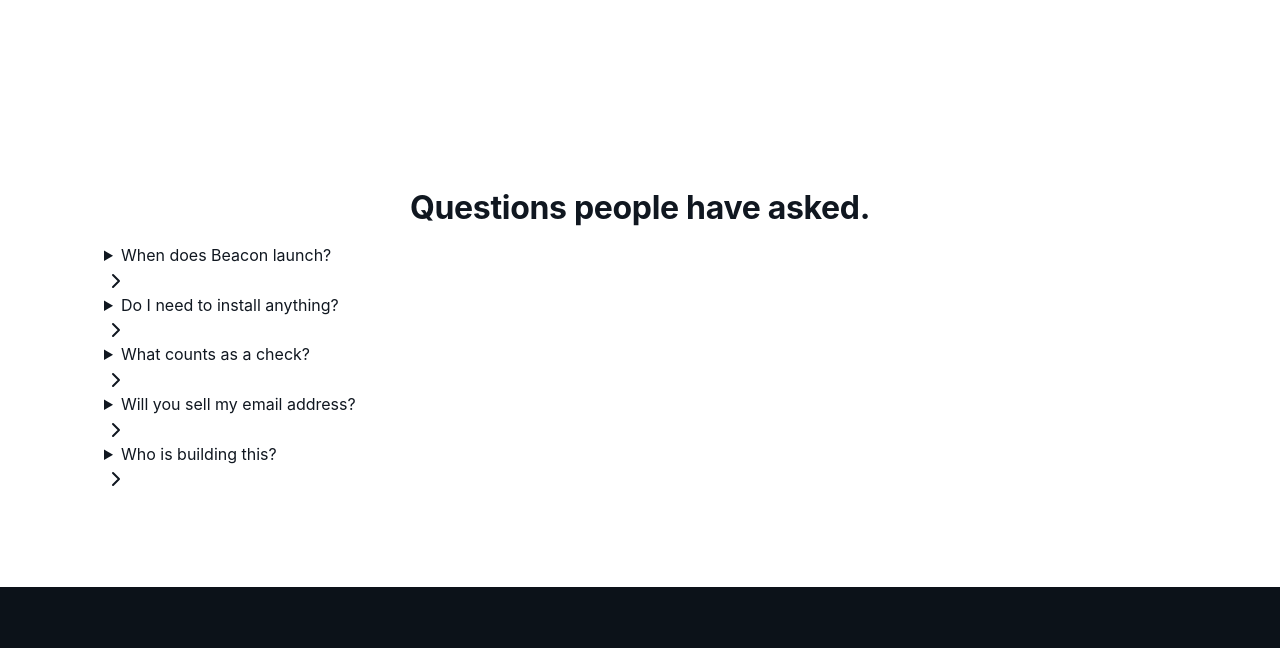
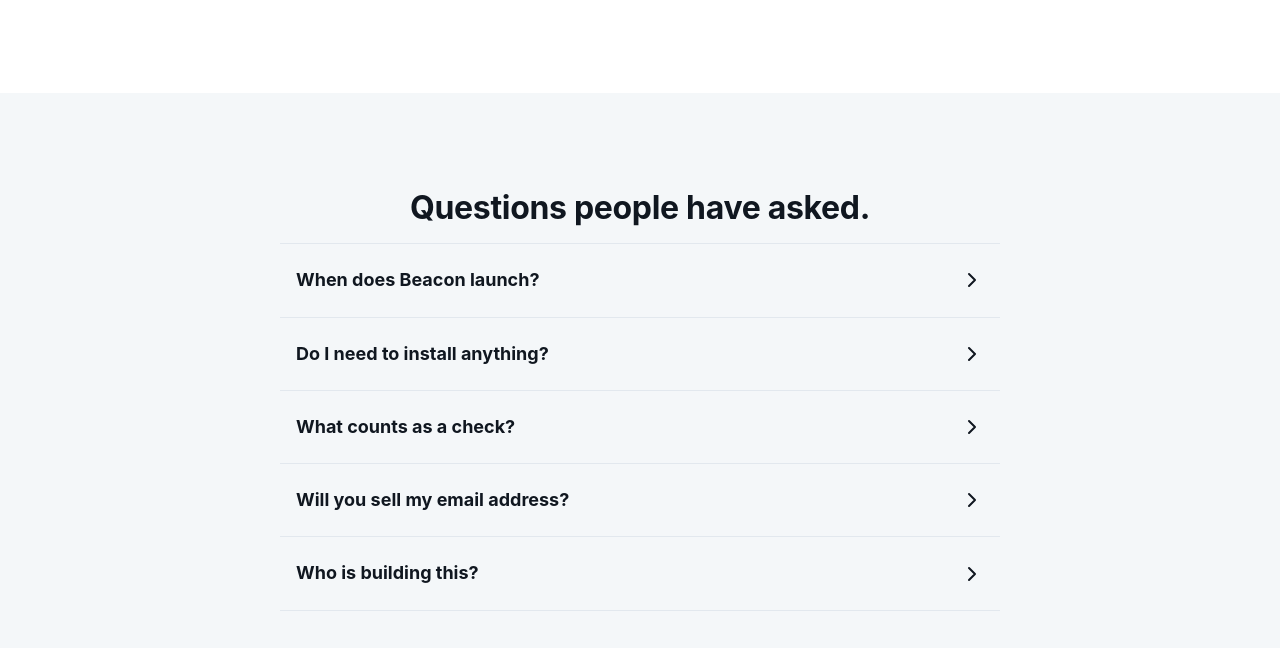
Before and after one commit to rahul-ambarakonda/Clean_Harbours_Demo, a website: page public/index.html in a window 1280 px wide. Shown: the part 2191-2839 px from the top of the page. Drawn offline with Linux system fonts and the light colour scheme.

Commit message:
feat: Add FAQ section styles to public/styles.css

```diff
--- a/public/styles.css
+++ b/public/styles.css
@@ -666,3 +666,72 @@
   padding-top: var(--space-6);
   color: var(--color-ink-faint);
 }
+
+/* Section modifiers */
+.section--sunken {
+  background-color: var(--color-surface-sunken);
+}
+
+/* FAQ List */
+.faq-list {
+  max-width: 720px;
+  margin-left: auto;
+  margin-right: auto;
+}
+
+/* FAQ Item */
+.faq__item {
+  border-top: var(--border);
+}
+
+.faq__item:last-of-type {
+  border-bottom: var(--border); /* Add bottom border to the last item for full separation */
+}
+
+.faq__question {
+  display: flex;
+  justify-content: space-between;
+  align-items: center;
+  width: 100%;
+  padding: var(--space-5) var(--space-4);
+  font-size: var(--text-h3);
+  line-height: var(--line-height-h3);
+  font-weight: var(--font-weight-h3);
+  color: var(--color-ink);
+  cursor: pointer;
+  /* Remove default details marker */
+  list-style: none;
+  /* Ensure minimum touch target size */
+  min-height: 44px;
+}
+
+.faq__question::-webkit-details-marker,
+.faq__question::marker {
+  display: none;
+}
+
+.faq__question:hover,
+.faq__question:focus-visible {
+  outline: 2px solid var(--color-accent); /* Focus ring */
+  outline-offset: 2px;
+}
+
+.faq__item[open] .faq__chevron {
+  transform: rotate(90deg);
+}
+
+.faq__chevron {
+  flex-shrink: 0;
+  transition: transform var(--duration-fast) var(--ease);
+}
+
+.faq__answer {
+  padding: 0 var(--space-4) var(--space-5) var(--space-4);
+  color: var(--color-ink-soft);
+  line-height: var(--line-height-body);
+}
+
+.faq__answer p {
+    margin-top: 0;
+    margin-bottom: 0;
+}
```
